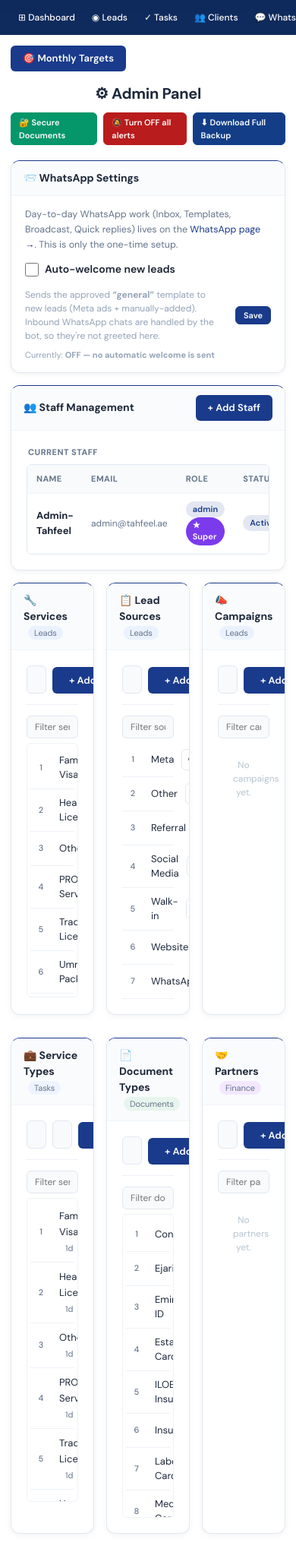
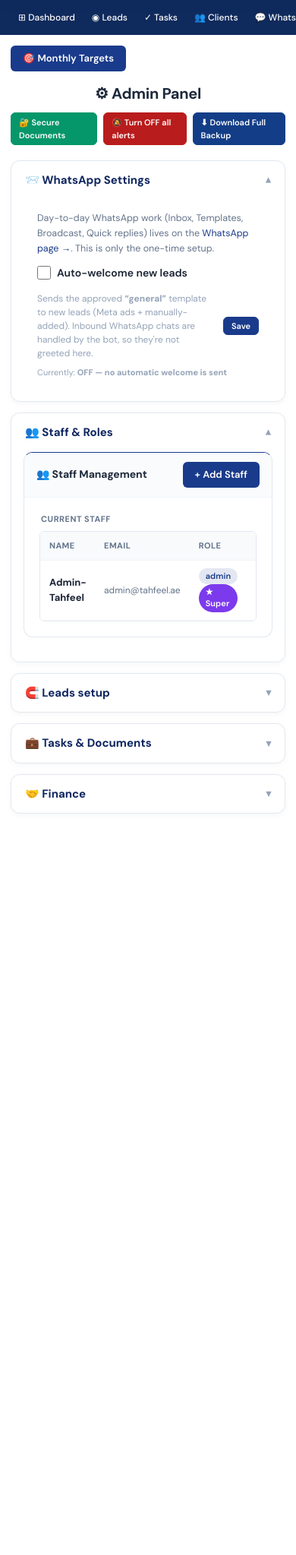
Before and after one commit to astershafeer-prog/tahfeel-crm, a Flask app: page /admin in a window 390 px wide. Shown: the part 56-2103 px from the top of the page at 76% size. After the commit the page ends 1127 px from the top, so only its background shows below. Run offline with Flask 3, Linux system fonts and the light colour scheme; the visitor is signed in with stand-in values (Sample User, id 1); data that the repository does not hold is empty.

Commit message:
Admin: group settings into collapsible sections
Reorganise the admin panel into native <details> accordion sections:
WhatsApp Settings + Staff & Roles (open by default), and Leads setup,
Tasks & Documents, Finance (collapsed). Purely presentational — same
cards, forms, and routes; the dropdown-list grid is split per section
with a responsive auto-fit grid. No data or behaviour changes.

Co-Authored-By: Claude Fable 5 <noreply@anthropic.com>

```diff
--- a/templates/admin_panel.html
+++ b/templates/admin_panel.html
@@ -6,6 +6,17 @@
   <title>Tahfeel CRM — Admin Panel</title>
   <link rel="stylesheet" href="/static/css/tahfeel.css">
   <link rel="icon" href="/static/img/logo_white.png" type="image/png">
+  <style>
+    .acc{background:white;border:0.5px solid #E2E8F0;border-radius:12px;margin-bottom:14px;box-shadow:0 2px 8px rgba(0,0,0,0.04);overflow:hidden;}
+    .acc>summary{list-style:none;cursor:pointer;padding:14px 18px;display:flex;align-items:center;gap:10px;font-weight:700;color:#0F2660;font-size:15px;user-select:none;}
+    .acc>summary::-webkit-details-marker{display:none;}
+    .acc>summary::after{content:'▾';margin-left:auto;color:#94A3B8;font-size:13px;transition:transform .15s;}
+    .acc[open]>summary::after{transform:rotate(180deg);}
+    .acc>summary:hover{background:#F8FAFC;}
+    .acc-inner{padding:0 16px 16px;}
+    .admin-grid{display:grid;grid-template-columns:repeat(auto-fit,minmax(280px,1fr));gap:16px;}
+    .acc .card{box-shadow:none;}
+  </style>
 </head>
 <body>
   {%- from 'macros.html' import topbar, nav -%}
@@ -30,10 +41,9 @@
     </div>
 
     <!-- WhatsApp Settings — one-time config (functions live on the WhatsApp page) -->
-    <div class="card" id="whatsapp-settings" style="margin-bottom:16px;">
-      <div class="card-header">
-        <h2>📨 WhatsApp Settings</h2>
-      </div>
+    <details class="acc" open id="whatsapp-settings">
+      <summary>📨 WhatsApp Settings</summary>
+      <div class="acc-inner">
       <div style="padding:14px 18px;">
         <div style="font-size:12.5px;color:#64748B;margin-bottom:12px;line-height:1.6;">
           Day-to-day WhatsApp work (Inbox, Templates, Broadcast, Quick replies) lives on the
@@ -54,9 +64,14 @@
           Currently: <strong>{{ 'ON — new leads are being greeted automatically' if wa_auto_welcome else 'OFF — no automatic welcome is sent' }}</strong>
         </div>
       </div>
-    </div>
+      </div>
+    </details>
 
-    <!-- Staff Management — full width -->
+    <!-- Staff & Roles -->
+    <details class="acc" open>
+      <summary>👥 Staff &amp; Roles</summary>
+      <div class="acc-inner">
+    <!-- Staff Management -->
     <div class="card" style="margin-bottom:16px;">
       <div class="card-header" style="display:flex;justify-content:space-between;align-items:center;">
         <h2>👥 Staff Management</h2>
@@ -130,8 +145,10 @@
         </div>
       </div>
     </div>
+      </div>
+    </details>
 
-    <!-- Add Staff Modal -->
+    <!-- Add Staff Modal (overlay, outside the sections) -->
     <div class="modal-overlay" id="staffModal" style="display:none;">
       <div class="modal-box" style="max-width:560px;width:92%;text-align:left;">
         <h3 style="margin-top:0;">➕ Add New Staff</h3>
@@ -164,8 +181,10 @@
       </div>
     </div>
 
-    <!-- 3-Column Grid for dropdown lists -->
-    <div style="display:grid;grid-template-columns:1fr 1fr 1fr;gap:16px;">
+    <!-- Leads setup -->
+    <details class="acc">
+      <summary>🧲 Leads setup</summary>
+      <div class="acc-inner"><div class="admin-grid">
 
       <!-- Services (Leads) -->
       <div class="card" id="services">
@@ -288,6 +307,13 @@
           {% endif %}
         </div>
       </div>
+      </div></div>
+    </details>
+
+    <!-- Tasks & Documents -->
+    <details class="acc">
+      <summary>💼 Tasks &amp; Documents</summary>
+      <div class="acc-inner"><div class="admin-grid">
 
       <!-- Service Types (Tasks) -->
       <div class="card" id="service-types">
@@ -379,6 +405,13 @@
           </div>
         </div>
       </div>
+      </div></div>
+    </details>
+
+    <!-- Finance -->
+    <details class="acc">
+      <summary>🤝 Finance</summary>
+      <div class="acc-inner"><div class="admin-grid">
 
       <!-- Partners -->
       <div class="card" id="partners">
@@ -419,8 +452,8 @@
           {% endif %}
         </div>
       </div>
-
-    </div>
+      </div></div>
+    </details>
   </div>
 
   <script>
```
